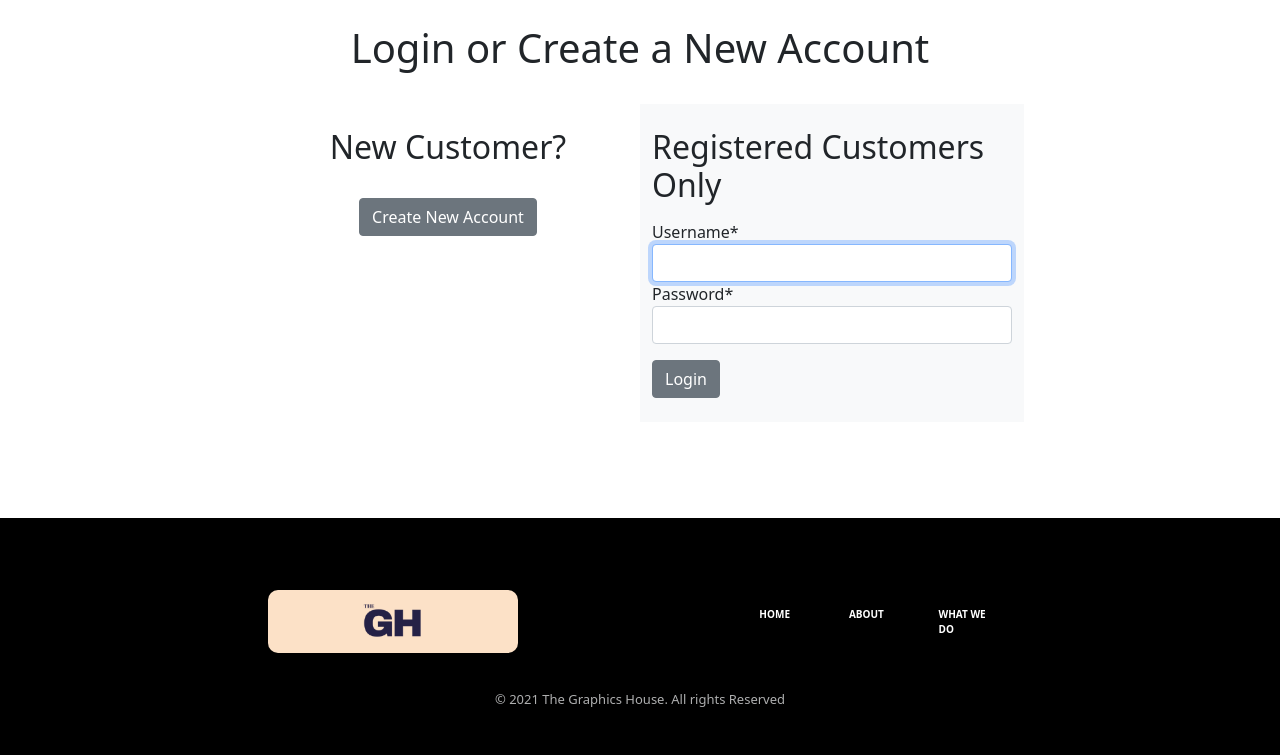
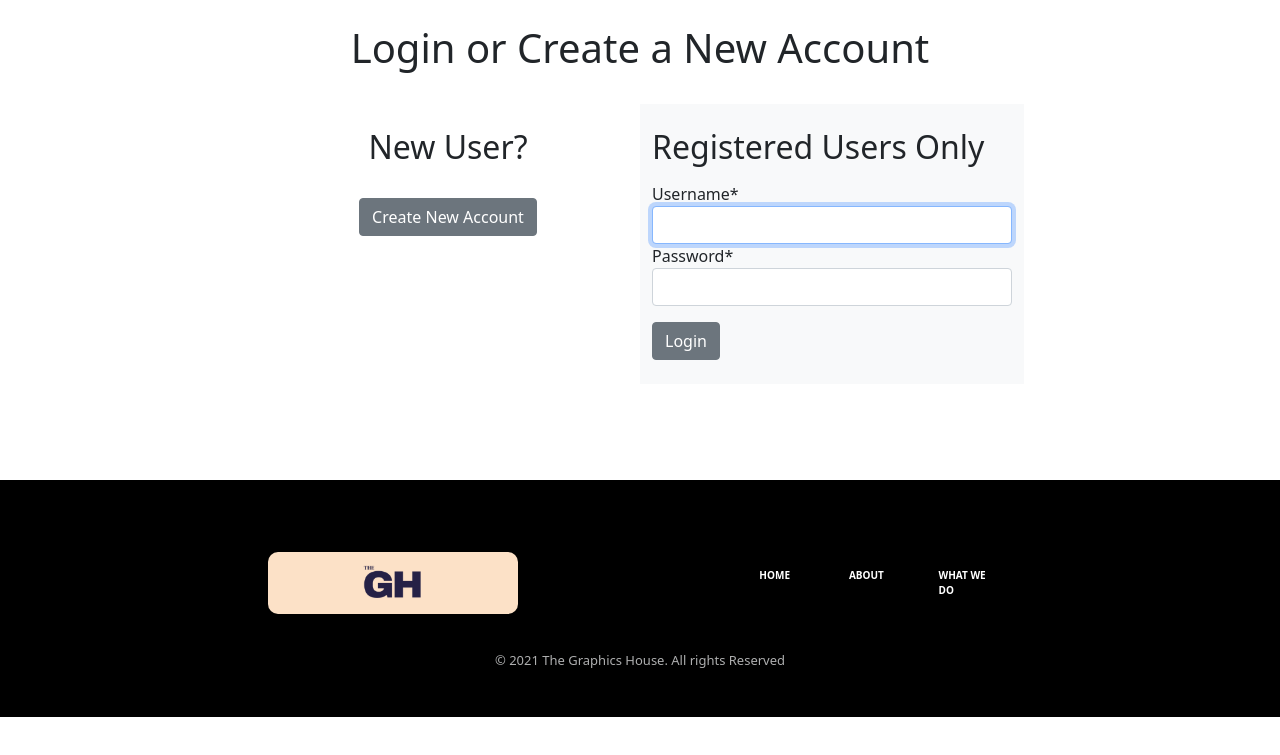
Before and after one commit to Matthew0007/The-Graphics-House-Blog, a Django app: page /accounts/login/ in a window 1280 px wide. Shown: the part 160-915 px from the top of the page. After the commit the page ends 877 px from the top, so only its background shows below. Run offline with Django 3.2, Linux system fonts and the light colour scheme; data comes from the database, SQL or seed files in the repository; both versions use the stored data as it was after the commit; some libraries are stand-ins or nearby versions.

Commit message:
new customer to new apprporpitate

```diff
--- a/accounts/templates/signin.html
+++ b/accounts/templates/signin.html
@@ -1,49 +1,64 @@
 {% extends "base.html" %}
 {% load static %}
-{% load crispy_forms_tags %}
-{% block metadescription %}
-	Sign in and enjoy the variety of stunning and comfy cushions.
+
+{% load crispy_forms_tags %} {%block metadescription %}
+
+
+
 {% endblock %}
-{% block title %}
-	Login - Perfect Cushion Store
-{% endblock %}
+
+
+{% block title %} Login - The Graphics House
+{%endblock %}
+
+
 {% block content %}
 
 <link rel="stylesheet" href="{% static 'css/home.css' %}" />
-<link rel="preconnect" href="https://fonts.gstatic.com">
-<link href="https://fonts.googleapis.com/css2?family=Playfair+Display:wght@700&display=swap" rel="stylesheet">
+<link rel="preconnect" href="https://fonts.gstatic.com" />
+<link
+  href="https://fonts.googleapis.com/css2?family=Playfair+Display:wght@700&display=swap"
+  rel="stylesheet"
+/>
 
 <link rel="stylesheet" href="{% static 'css/all.css' %}" />
-<link rel="preconnect" href="https://fonts.gstatic.com">
-<link href="https://fonts.googleapis.com/css2?family=Source+Sans+Pro:wght@200&display=swap" rel="stylesheet">
-<link rel="preconnect" href="https://fonts.gstatic.com">
-<link href="https://fonts.googleapis.com/css2?family=Lato&display=swap" rel="stylesheet">
+<link rel="preconnect" href="https://fonts.gstatic.com" />
+<link
+  href="https://fonts.googleapis.com/css2?family=Source+Sans+Pro:wght@200&display=swap"
+  rel="stylesheet"
+/>
+<link rel="preconnect" href="https://fonts.gstatic.com" />
+<link
+  href="https://fonts.googleapis.com/css2?family=Lato&display=swap"
+  rel="stylesheet"
+/>
 <div class="container pb-4 mb-4">
-		<br>
+  <br />
   <h1 class="my_title text-center">Login or Create a New Account</h1>
-		<br>
+  <br />
   <div class="row">
     <div class="col-12 col-sm-12 col-md-12 col-lg-6 text-center my_custom_div">
-				<br>
-				<h2 class="my_title">New Customer?</h2>
-				<br>
-				<a href="{% url 'signup' %}" class="btn btn-secondary">Create New Account</a>
+      <br />
+      <h2 class="my_title">New User?</h2>
+      <br />
+      <a href="{% url 'signup' %}" class="btn btn-secondary"
+        >Create New Account</a
+      >
     </div>
     <div class="col-12 col-sm-12 col-md-12 col-lg-6 bg-light">
       <div>
-					<br>
-					<h2 class="my_title">Registered Customers Only</h2>
+        <br />
+        <h2 class="my_title">Registered Users Only</h2>
         <form method="post">
           {% csrf_token %}
           <p>{{ form | crispy }}</p>
           <button type="submit" class="btn btn-secondary">Login</button>
         </form>
-					<br>
-				</div>
-
+        <br />
       </div>
     </div>
-		<br>
   </div>
-	<br>
+  <br />
+</div>
+<br />
 {% endblock %}
--- a/accounts/templates/signup.html
+++ b/accounts/templates/signup.html
@@ -2,7 +2,7 @@
 {% load static %}
 {% load crispy_forms_tags %}
 {% block metadescription %}
-	Sign up to get a new account with us. The perfect cushion store has a variety of stunning and comfy cushions.
+	Sign Up
 {% endblock %}
 {% block title %}
 	Create a New Account - Perfect Cushion Store
```
Also changed, not shown: db.sqlite3, 1 other file. Lines whose indentation alone changed are shown as unchanged.
